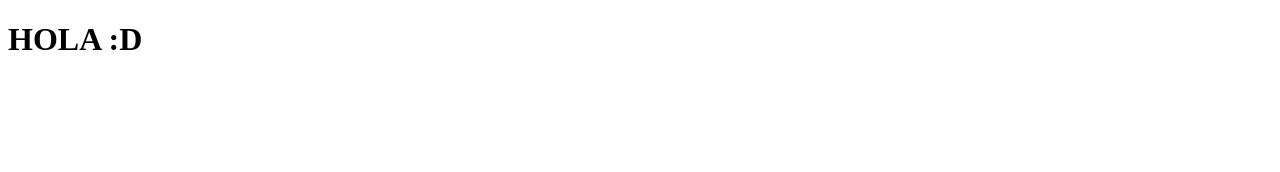
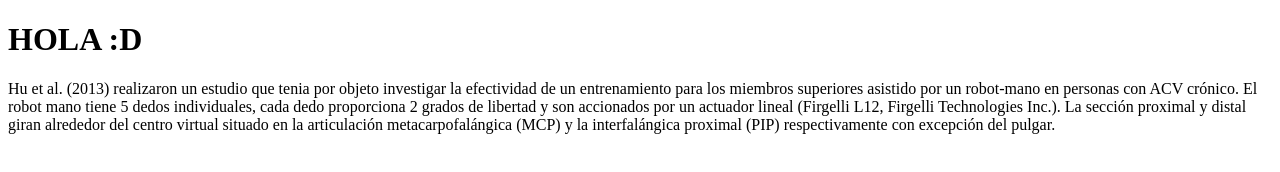
Before and after one commit to Helengs15/prueba, a plain HTML site: page index.html in a window 1280 px wide. Drawn offline with Linux system fonts and the light colour scheme.

Commit message:
Version 2 Html

```diff
--- a/index.html
+++ b/index.html
@@ -6,5 +6,6 @@
 	</head>
 	<body>
 		<h1>HOLA :D</h1>
+		<p> Hu et al. (2013) realizaron un estudio que tenia por objeto investigar la efectividad de un entrenamiento para los miembros superiores asistido por un robot-mano en personas con ACV crónico. El robot mano tiene 5 dedos individuales, cada dedo proporciona 2 grados de libertad y son accionados por un actuador lineal (Firgelli L12, Firgelli Technologies Inc.). La sección proximal y distal giran alrededor del centro virtual situado en la articulación metacarpofalángica (MCP) y la interfalángica proximal (PIP) respectivamente con excepción del pulgar. </p>
 	</body>
 </html>
```
